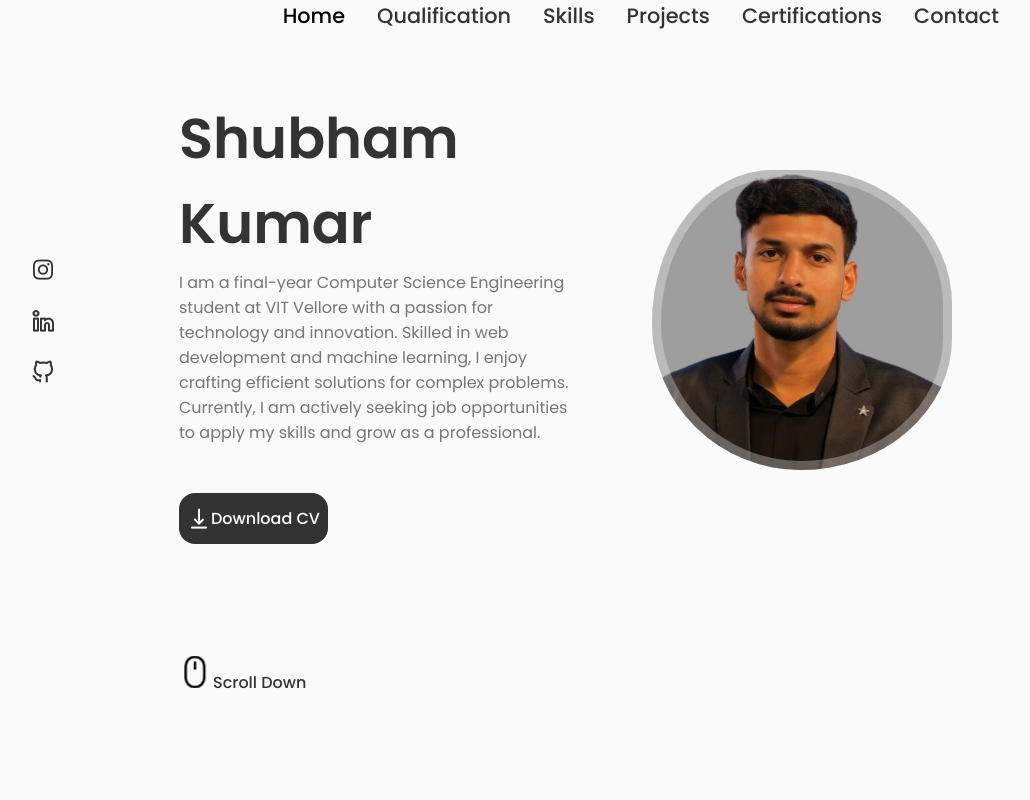
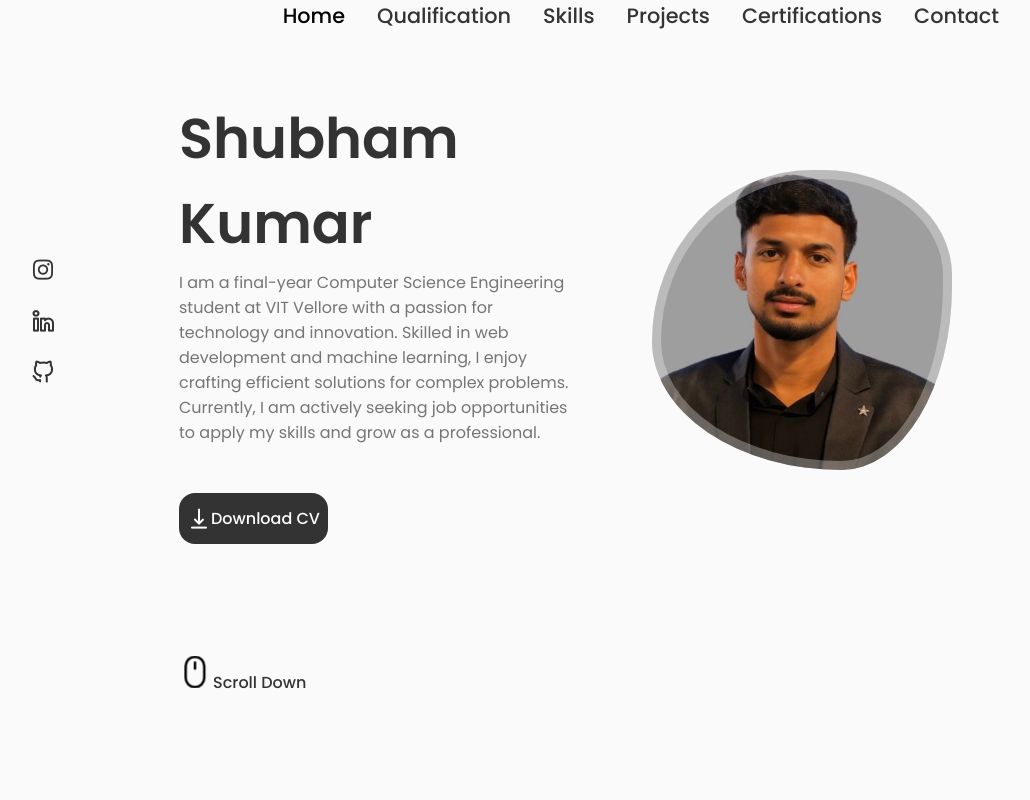
Before and after one commit to shubhamkumar755/my-portfolio-react, a React (Create React App) app: page / in a window 1280 px wide. Shown: the top 800 px of the page, without its empty margins (125-1155 px from the left). Built offline with nearby package versions, Linux system fonts and the light colour scheme.

Commit message:
Update home.css

```diff
--- a/src/components/home/home.css
+++ b/src/components/home/home.css
@@ -71,7 +71,7 @@
     justify-self: center;
     width: 300px;
     height: 300px;
-    animation: profile__animate 8s ease-in-out infinite 1s;
+    animation: profile__animate 8s ease-in-out infinite 0s;
 }
 
 @keyframes profile__animate {
```
